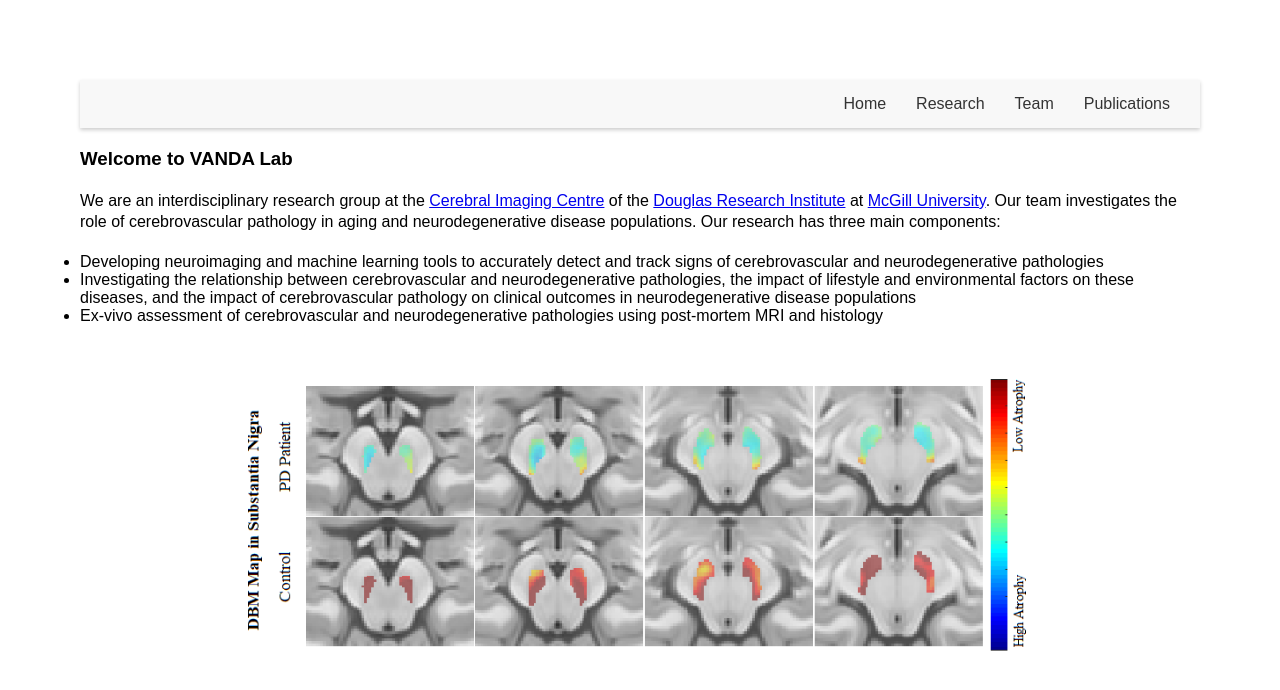
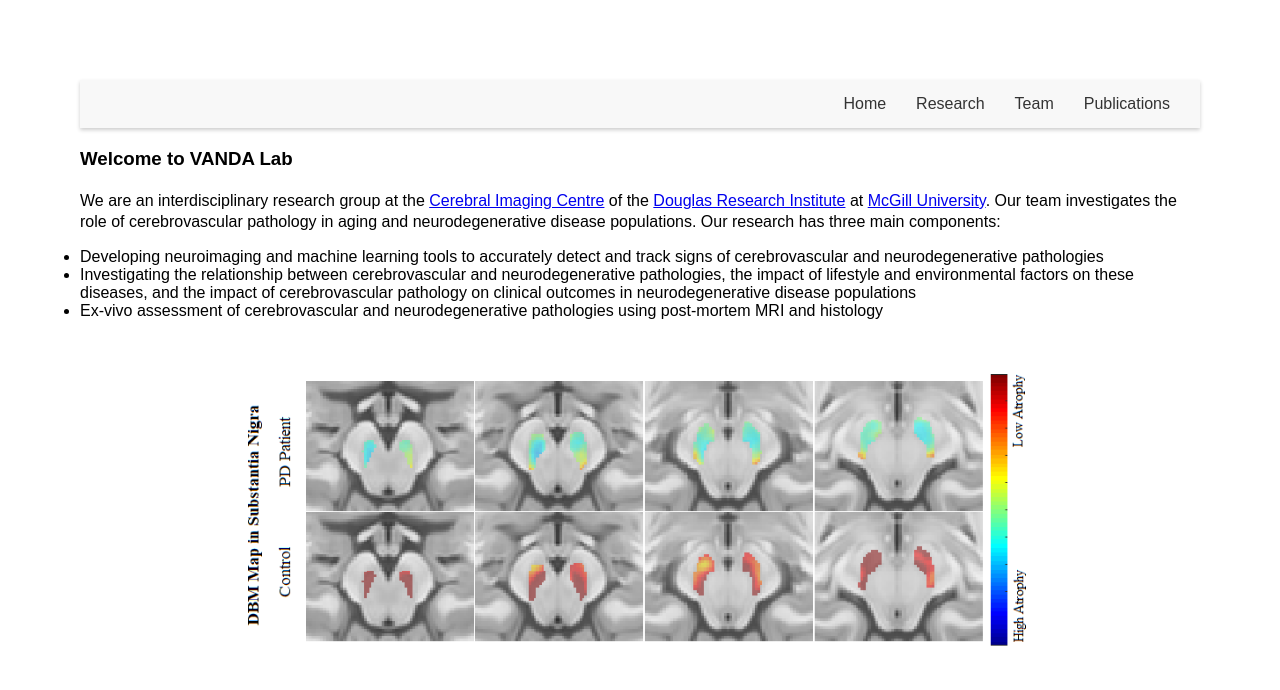
Before and after one commit to VANDAlab/VANDAlab.github.io, a Jekyll site: the page index.html, which Jekyll copies as it is, in a window 1280 px wide. Shown: the top 690 px of the page. Built offline with Jekyll 4.4.1, drawn with Linux system fonts in a browser that asks for light colours.

Commit message:
Update style.css

```diff
--- a/assets/css/style.css
+++ b/assets/css/style.css
@@ -15,7 +15,7 @@ body {
 /* Add space below paragraphs */
 p {
   margin-top: 1.3rem;
-  margin-bottom: 1.3rem;
+  margin-bottom: 1rem;
   line-height: 1.3; /* Adjust this value to increase or decrease the space between lines of text */
 }
 
```
